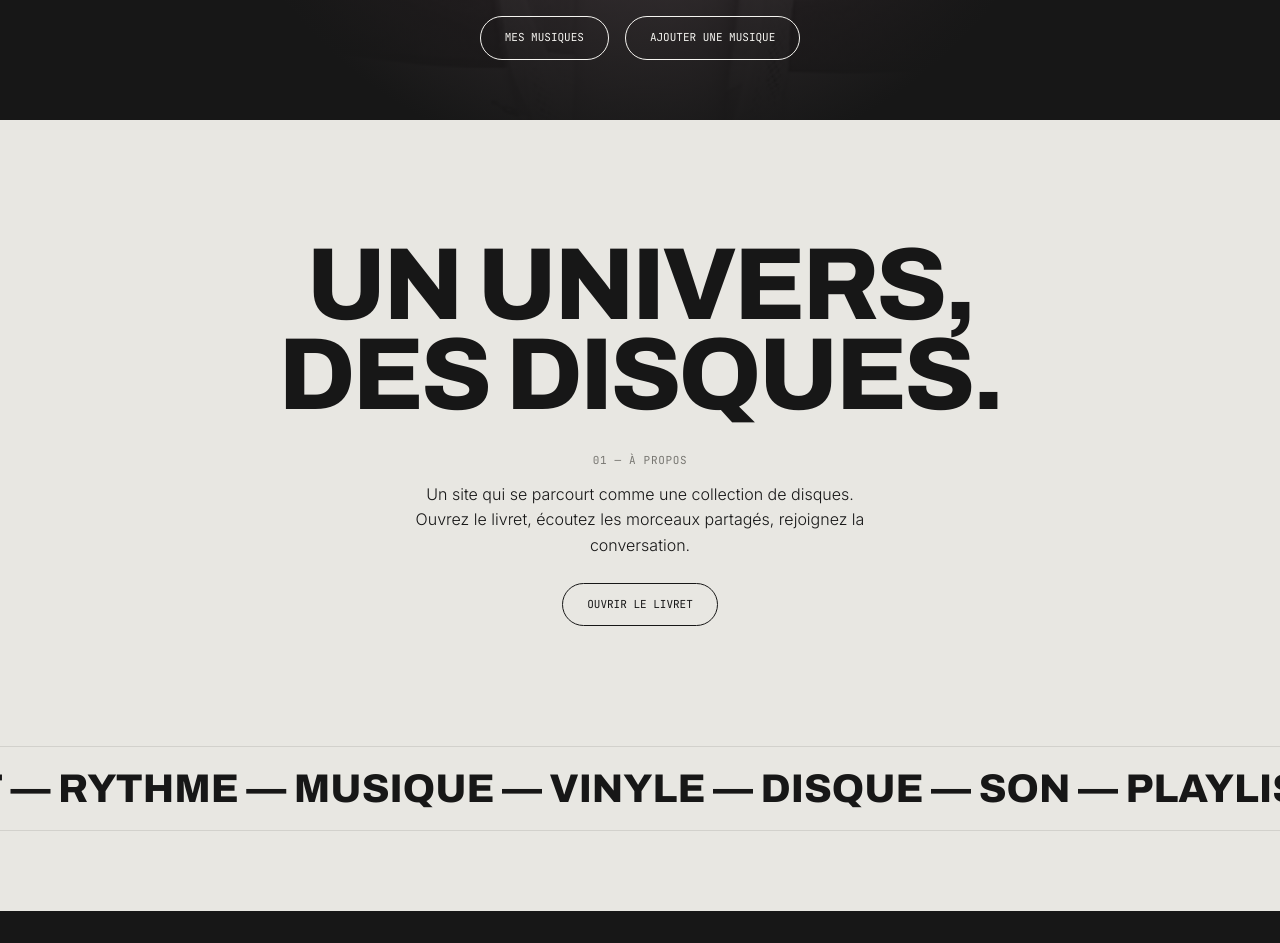
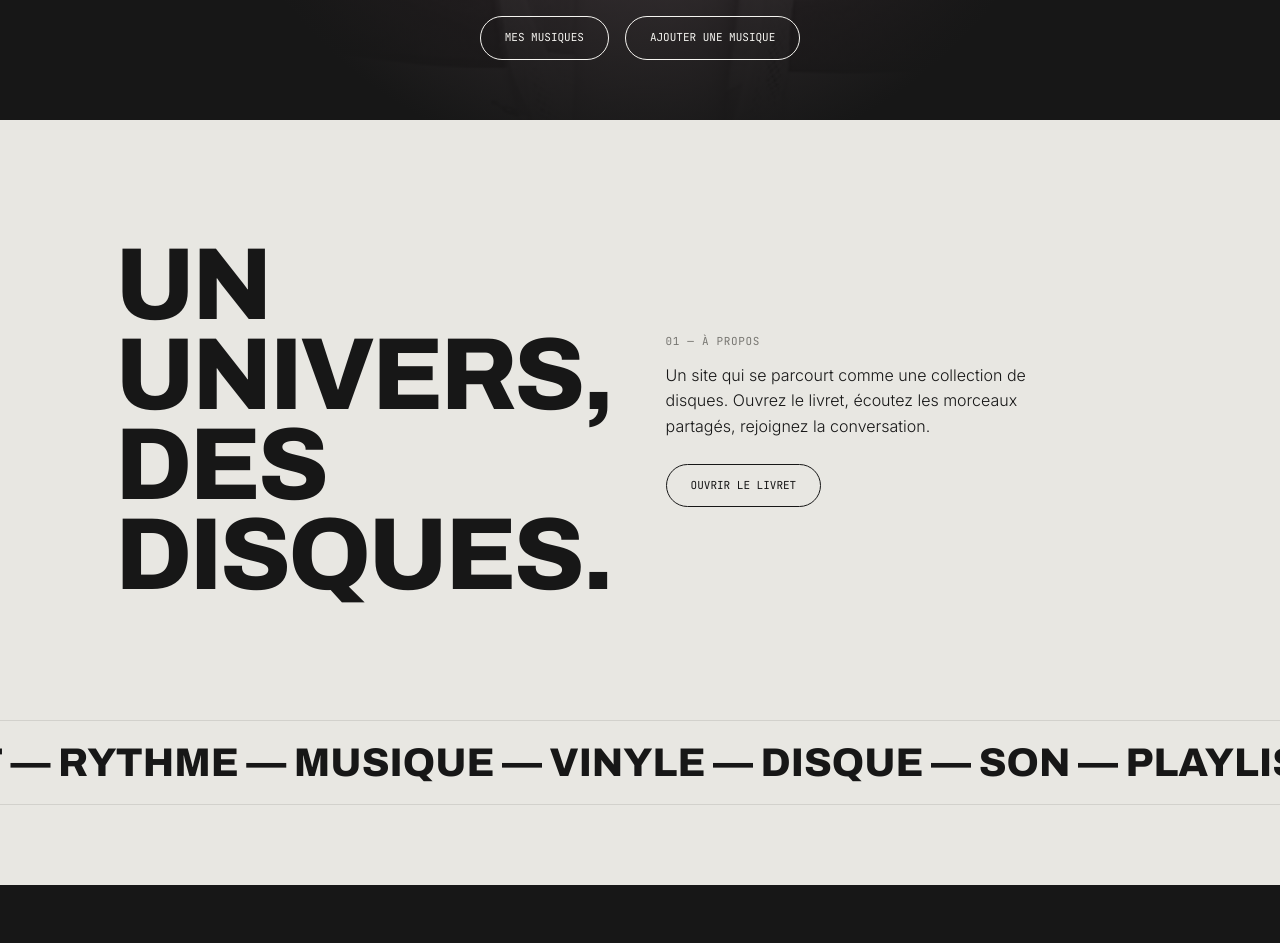
Before and after one commit to mfrgt4/vinyl-folio, a React (Vite) app: page / in a window 1280 px wide. Shown: the part 680-1623 px from the top of the page. Built offline with nearby package versions, Linux system fonts and the light colour scheme.

Commit message:
Update Home.tsx

```diff
--- a/src/pages/Home.tsx
+++ b/src/pages/Home.tsx
@@ -79,22 +79,13 @@ export default function Home() {
         </div>
       </section>
 
-      {/* SECTION CENTRÉE AU MILIEU */}
-      <section
-        style={{
-          padding: "120px 4vw",
-          display: "flex",
-          flexDirection: "column",
-          alignItems: "center",
-          textAlign: "center",
-        }}
-      >
+      {/* SECTION À PROPOS - TITRE À CÔTÉ DU TEXTE, BLOC ENTIER CENTRÉ */}
+      <section className="split" style={{ padding: "120px 0", maxWidth: 1050, margin: "0 auto", justifyContent: "center", alignItems: "center" }}>
         <motion.h2
-          initial={{ opacity: 0, y: 40 }}
-          whileInView={{ opacity: 1, y: 0 }}
+          initial={{ opacity: 0, x: -60 }}
+          whileInView={{ opacity: 1, x: 0 }}
           viewport={{ once: true }}
           transition={{ duration: 0.9 }}
-          style={{ textAlign: "center" }}
         >
           Un univers,
           <br />
@@ -105,16 +96,10 @@ export default function Home() {
           whileInView={{ opacity: 1, y: 0 }}
           viewport={{ once: true }}
           transition={{ duration: 0.9, delay: 0.15 }}
-          style={{
-            display: "flex",
-            flexDirection: "column",
-            alignItems: "center",
-            textAlign: "center",
-            marginTop: 32,
-          }}
+          style={{ alignSelf: "center" }}
         >
           <p className="mono">01 — À propos</p>
-          <p style={{ maxWidth: 460, margin: "12px auto 24px", textAlign: "center" }}>
+          <p style={{ maxWidth: 420, margin: "12px 0 24px" }}>
             Un site qui se parcourt comme une collection de disques. Ouvrez le
             livret, écoutez les morceaux partagés, rejoignez la conversation.
           </p>
```
